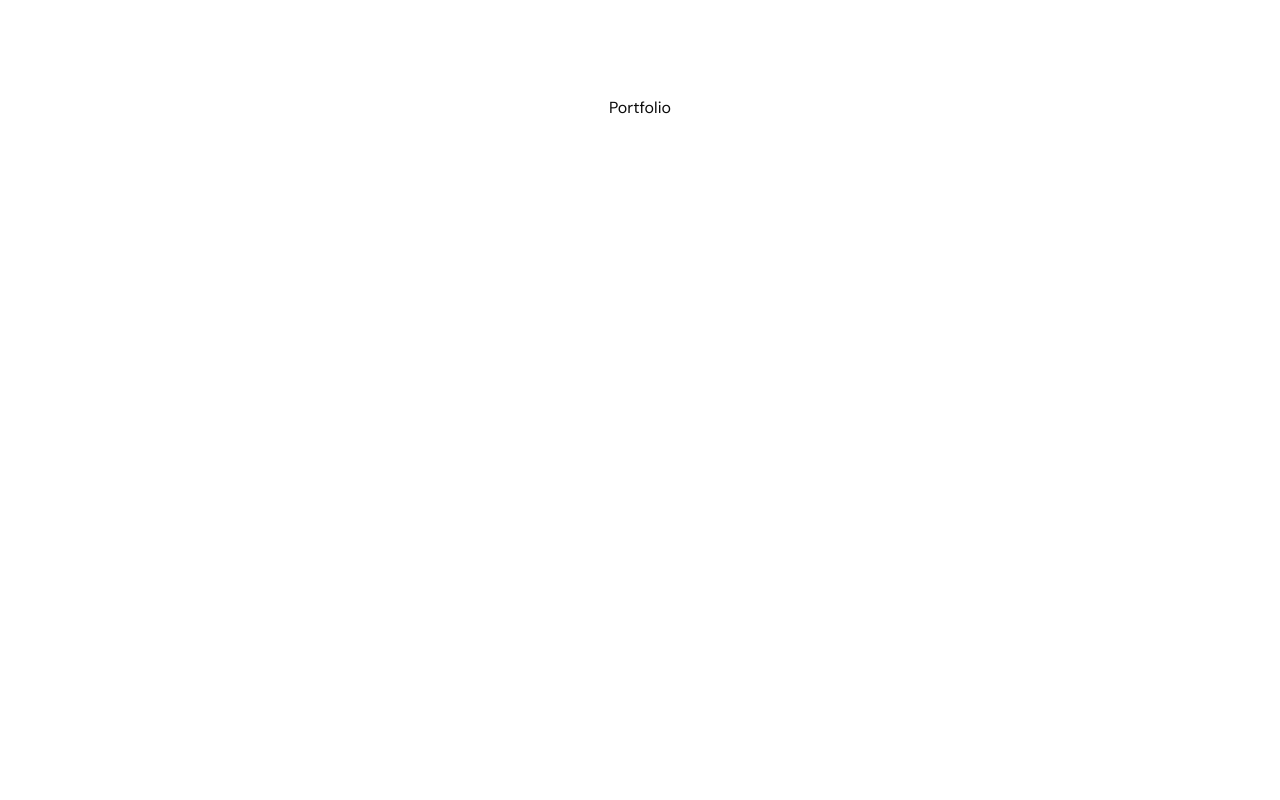
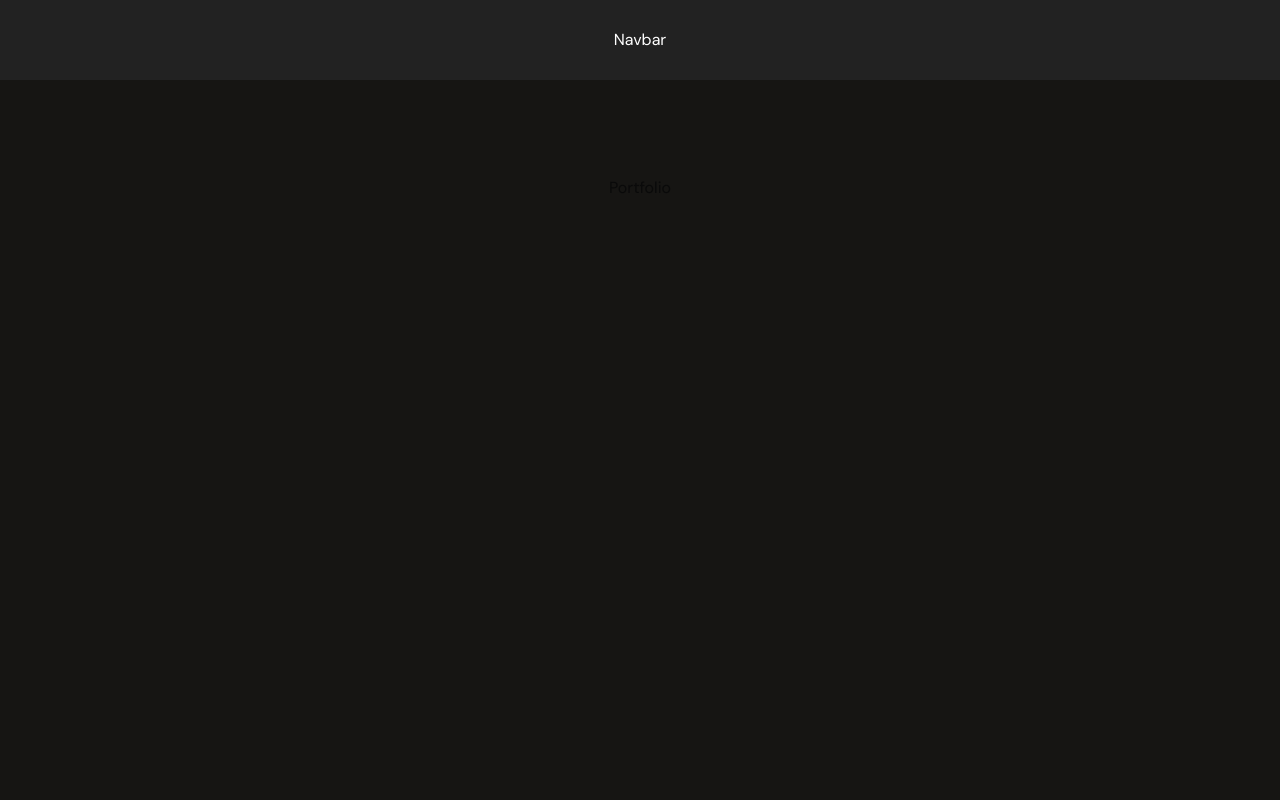
Before and after one commit to shaikahmadnawaz/shaikahmadnawaz.com, a Next.js app: page / in a window 1280 px wide. Shown: the top 800 px of the page. Built offline with nearby package versions, Linux system fonts and the light colour scheme.

Commit message:
feat(root): layout structure with navbar and footer components

```diff
--- a/app/globals.css
+++ b/app/globals.css
@@ -63,6 +63,7 @@
   * {
     @apply border-border;
   }
+
   body {
     @apply bg-background text-foreground;
   }
--- a/app/layout.tsx
+++ b/app/layout.tsx
@@ -3,6 +3,8 @@ import { DM_Sans } from "next/font/google";
 import "./globals.css";
 import { cn } from "@/lib/utils";
 import { ThemeProvider } from "@/components/theme-provider";
+import Navbar from "@/components/navbar";
+import Footer from "@/components/footer";
 
 const dmSans = DM_Sans({ subsets: ["latin"] });
 
@@ -52,7 +54,7 @@ export default function RootLayout({
     <html lang="en" suppressHydrationWarning>
       <body
         className={cn(
-          "min-h-screen bg-background antialiased",
+          "bg-background antialiased flex w-full flex-col md:flex-row mx-4 lg:mx-auto",
           dmSans.className
         )}
       >
@@ -62,7 +64,12 @@ export default function RootLayout({
           enableSystem
           disableTransitionOnChange
         >
-          {children}
+          <main className="flex-auto w-full min-w-0 flex flex-col px-2 md:px-0">
+            {" "}
+            <Navbar />
+            {children}
+            <Footer />
+          </main>
         </ThemeProvider>
       </body>
     </html>
--- a/app/page.tsx
+++ b/app/page.tsx
@@ -1,6 +1,6 @@
 export default function Home() {
   return (
-    <main className="flex min-h-screen flex-col items-center justify-between p-24">
+    <main className="flex w-full mx-auto max-w-4xl min-h-screen flex-col items-center justify-between p-24">
       <div>Portfolio</div>
     </main>
   );
--- /dev/null
+++ b/components/footer.tsx
@@ -0,0 +1,11 @@
+const Footer = () => {
+  return (
+    <div className="bg-[#191919] h-[400px]">
+      <div className="flex flex-col mx-auto w-full max-w-4xl items-center justify-center h-full">
+        <h1 className="text-white">Footer</h1>
+      </div>
+    </div>
+  );
+};
+
+export default Footer;
--- /dev/null
+++ b/components/navbar.tsx
@@ -0,0 +1,11 @@
+const Navbar = () => {
+  return (
+    <div className="bg-[#222222] h-[80px]">
+      <div className="flex flex-col mx-auto w-full max-w-4xl items-center justify-center h-full">
+        <h1 className="text-white">Navbar</h1>
+      </div>
+    </div>
+  );
+};
+
+export default Navbar;
--- a/package.json
+++ b/package.json
@@ -13,6 +13,7 @@
     "@radix-ui/react-slot": "^1.1.0",
     "class-variance-authority": "^0.7.0",
     "clsx": "^2.1.1",
+    "framer-motion": "^11.3.30",
     "lucide-react": "^0.436.0",
     "next": "14.2.6",
     "next-themes": "^0.3.0",
--- a/tailwind.config.ts
+++ b/tailwind.config.ts
@@ -1,13 +1,13 @@
-import type { Config } from "tailwindcss"
+import type { Config } from "tailwindcss";
 
 const config = {
   darkMode: ["class"],
   content: [
-    './pages/**/*.{ts,tsx}',
-    './components/**/*.{ts,tsx}',
-    './app/**/*.{ts,tsx}',
-    './src/**/*.{ts,tsx}',
-	],
+    "./pages/**/*.{ts,tsx}",
+    "./components/**/*.{ts,tsx}",
+    "./app/**/*.{ts,tsx}",
+    "./src/**/*.{ts,tsx}",
+  ],
   prefix: "",
   theme: {
     container: {
@@ -19,19 +19,23 @@ const config = {
     },
     extend: {
       colors: {
+        background: "#161513",
+        primary: "#FFFFFF",
+        card: "#2A2A2A",
+        secondary: "#C5C5C5",
         border: "hsl(var(--border))",
         input: "hsl(var(--input))",
         ring: "hsl(var(--ring))",
-        background: "hsl(var(--background))",
+        // background: "hsl(var(--background))",
         foreground: "hsl(var(--foreground))",
-        primary: {
-          DEFAULT: "hsl(var(--primary))",
-          foreground: "hsl(var(--primary-foreground))",
-        },
-        secondary: {
-          DEFAULT: "hsl(var(--secondary))",
-          foreground: "hsl(var(--secondary-foreground))",
-        },
+        // primary: {
+        //   DEFAULT: "hsl(var(--primary))",
+        //   foreground: "hsl(var(--primary-foreground))",
+        // },
+        // secondary: {
+        //   DEFAULT: "hsl(var(--secondary))",
+        //   foreground: "hsl(var(--secondary-foreground))",
+        // },
         destructive: {
           DEFAULT: "hsl(var(--destructive))",
           foreground: "hsl(var(--destructive-foreground))",
@@ -48,10 +52,10 @@ const config = {
           DEFAULT: "hsl(var(--popover))",
           foreground: "hsl(var(--popover-foreground))",
         },
-        card: {
-          DEFAULT: "hsl(var(--card))",
-          foreground: "hsl(var(--card-foreground))",
-        },
+        // card: {
+        //   DEFAULT: "hsl(var(--card))",
+        //   foreground: "hsl(var(--card-foreground))",
+        // },
       },
       borderRadius: {
         lg: "var(--radius)",
@@ -75,6 +79,6 @@ const config = {
     },
   },
   plugins: [require("tailwindcss-animate")],
-} satisfies Config
+} satisfies Config;
 
-export default config
+export default config;
```
Also changed, not shown: 1 other file (tests, documents, lock files or other folders).
